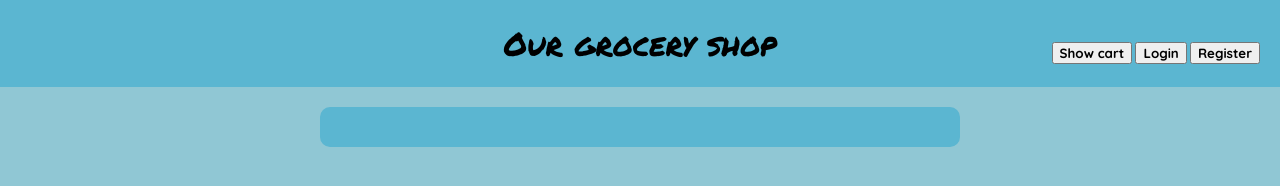
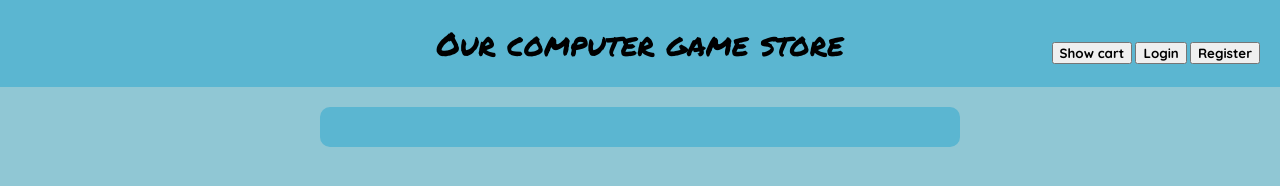
Before and after one commit to srikanth9065/DevOps1, a website: page frontend/index.html in a window 1280 px wide. Drawn offline with nearby package versions, Linux system fonts and the light colour scheme; no server answers.

Commit message:
Fixed title

```diff
--- a/frontend/index.html
+++ b/frontend/index.html
@@ -13,7 +13,7 @@
 <body>
 
   <header>
-    <h1>Our grocery shop</h1>
+    <h1>Our computer game store</h1>
     <div class="navButtons">
       <button class="showCart">Show cart</button>
       <button class="login">Login</button>
```
